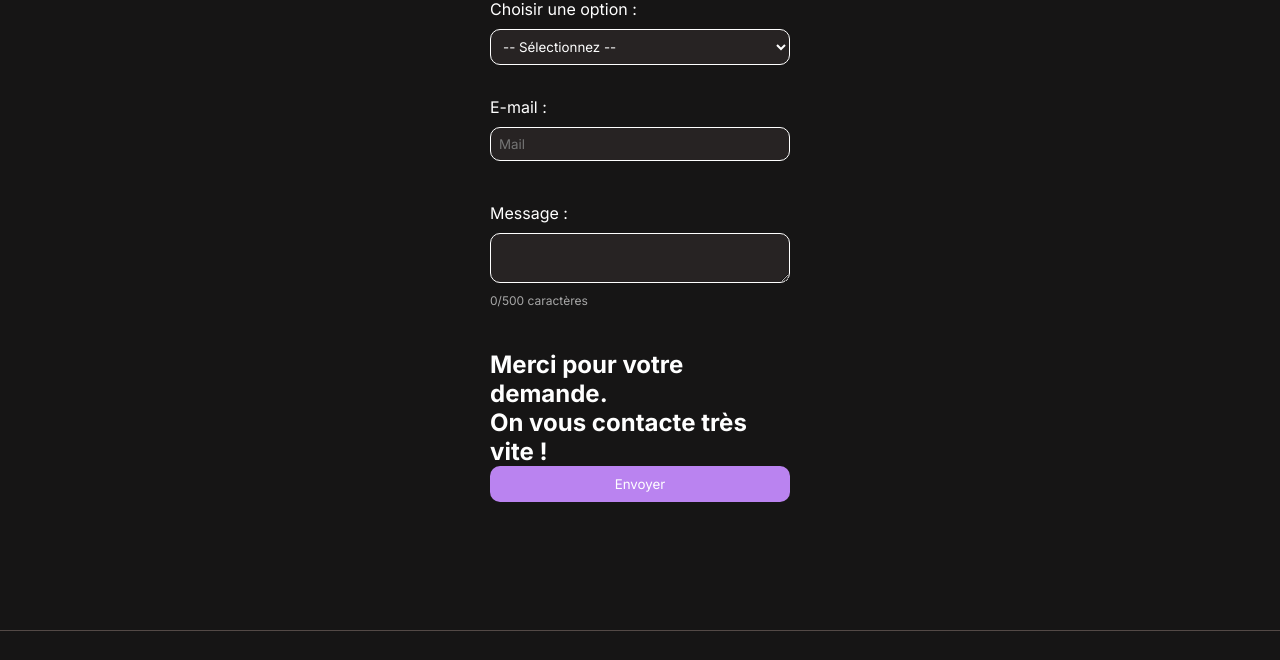
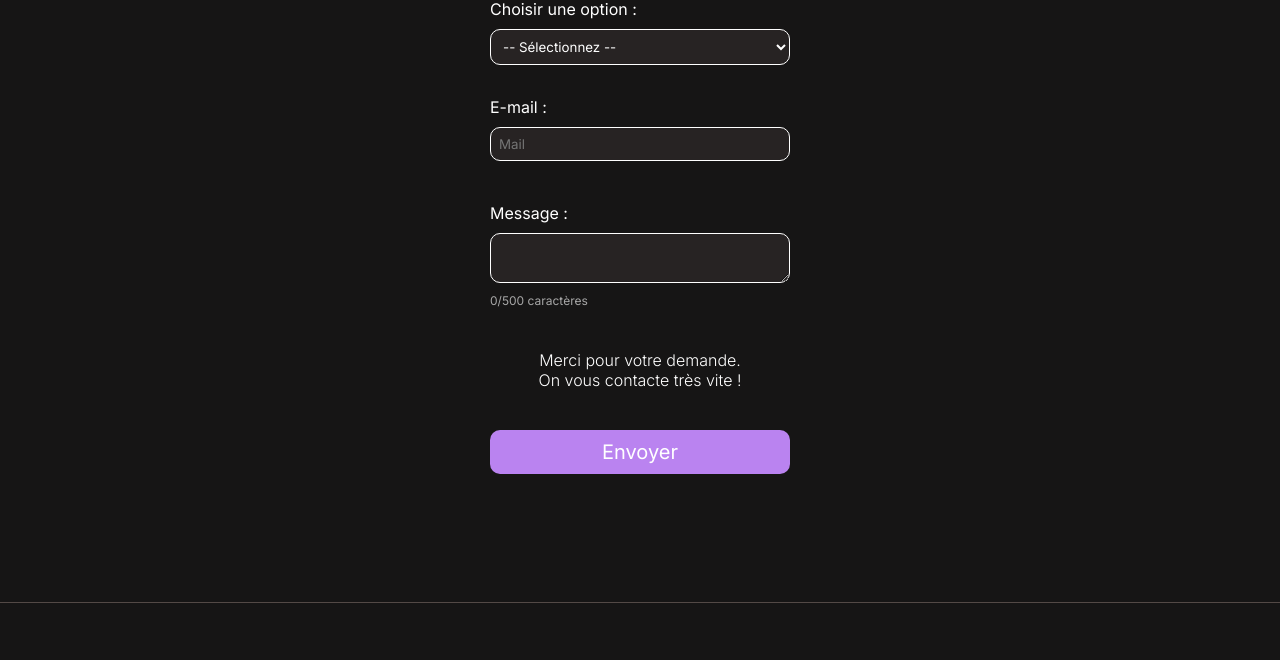
Before and after one commit to ViceVersa34/Climat-2030, a PHP site: page /fr/contact.php in a window 1280 px wide. Shown: the part 320-980 px from the top of the page. Run offline with PHP 8.4, Linux system fonts and the light colour scheme; data that the repository does not hold is empty; some libraries are stand-ins or nearby versions.

Commit message:
h2 style contact page

```diff
--- a/css/contact.css
+++ b/css/contact.css
@@ -42,6 +42,7 @@ input[type="submit"] {
     border-radius: 10px;
     cursor: pointer;
     color: #ffffff !important;
+    font-size: 1.25rem;
 }
 
 .mb {
@@ -50,6 +51,13 @@ input[type="submit"] {
 
 h1 {
     margin-bottom: 5rem;
+}
+
+h2 {
+    font-size: 1rem;
+    font-weight: 300;
+    margin-bottom: 2.5rem;
+    text-align: center;
 }
 
 @media only screen and (max-width: 330px) {
```
